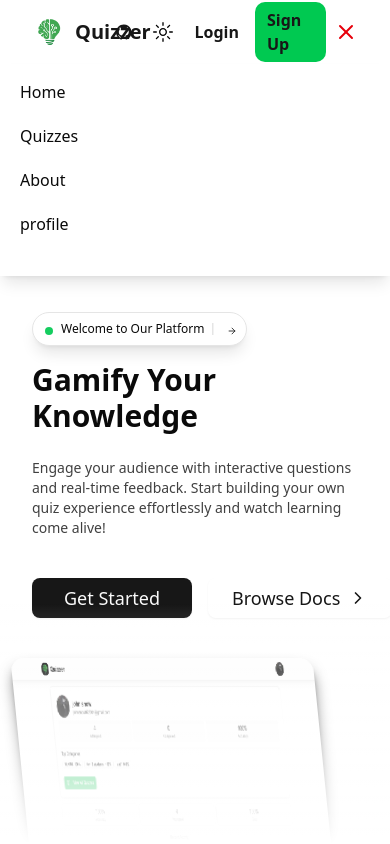
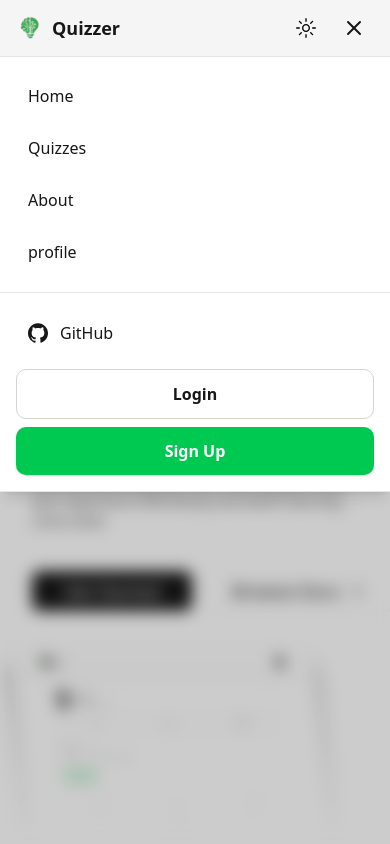
Before and after one commit to Dhruv7Tripathi/quizzer-template, a Next.js app: page / in a window 390 px wide. Both pictures are taken after a click on the button 346 px from the left and 32 px from the top of the page. Shown: the top 844 px of the page. Built offline with nearby package versions, Linux system fonts and the light colour scheme.

Commit message:
feat: enhance footer layout and styling for improved mobile responsiveness and accessibility; refactor navbar for better mobile menu handling; update hero section for improved spacing and accessibility; clean up unused imports in feature and pricing components

```diff
--- a/components/landingpage/heroSection.tsx
+++ b/components/landingpage/heroSection.tsx
@@ -131,7 +131,7 @@ export default function LandingPage() {
       </div>
       <section className="py-16 mt-24 sm:py-20 bg-white dark:bg-black">
         <div className="max-w-8xl mx-auto px-6 sm:px-12">
-          <div className=" flex flex-row mx-24 px-4 sm:text-left mb-12">
+          <div className=" flex flex-row mx-24 px-4 sm:text-left mb-24">
             <h1 className="text-3xl max-w-xl sm:text-4xl text-neutral-950 dark:text-neutral-50 md:text-5xl font-bold mb-4">
               Trusted by Users Worldwide
             </h1>
@@ -160,7 +160,7 @@ export default function LandingPage() {
           <div className="container px-4 sm:px-6 lg:px-8">
             <div className="text-center mb-12">
               <h2 className="text-2xl text-neutral-950 dark:text-neutral-50 sm:text-3xl font-bold md:text-4xl mb-4">
-                FAQ's
+                Frequently Asked Questions
               </h2>
             </div>
 
@@ -194,7 +194,6 @@ export default function LandingPage() {
         <CtaSection />
       </div>
       <Footer />
-      {/* <FeedbackButton /> */}
     </div>
   )
 }
--- a/components/landingpage/navbar.tsx
+++ b/components/landingpage/navbar.tsx
@@ -1,11 +1,12 @@
 'use client'
-import React, { useState } from 'react';
+import React, { useState, useEffect } from 'react';
 import Link from 'next/link';
 import Image from 'next/image';
 import { Menu, X } from 'lucide-react';
 import { navItems } from '@/contants';
 import { Themetoggle } from '../ui/themetoggle';
 import { SiGithub } from "react-icons/si";
+
 const Navbar = () => {
   const [isOpen, setIsOpen] = useState(false);
 
@@ -13,95 +14,176 @@ const Navbar = () => {
     setIsOpen(!isOpen);
   };
 
+  // Close mobile menu when clicking outside or on escape
+  useEffect(() => {
+    const handleEscape = (e: KeyboardEvent) => {
+      if (e.key === 'Escape') {
+        setIsOpen(false);
+      }
+    };
+
+    const handleClickOutside = (e: MouseEvent) => {
+      if (isOpen && !(e.target as HTMLElement).closest('.mobile-menu-container')) {
+        setIsOpen(false);
+      }
+    };
+
+    if (isOpen) {
+      document.addEventListener('keydown', handleEscape);
+      document.addEventListener('click', handleClickOutside);
+      // Prevent body scroll when menu is open
+      document.body.style.overflow = 'hidden';
+    }
+
+    return () => {
+      document.removeEventListener('keydown', handleEscape);
+      document.removeEventListener('click', handleClickOutside);
+      document.body.style.overflow = 'unset';
+    };
+  }, [isOpen]);
+
   return (
-    <nav className="z-50 bg-white dark:bg-black w-full  shadow-lg shadow-neutral-600/5 backdrop-blur-lg px-4 lg:px-8">
-      <div className=" mx-auto px-4 sm:px-6 lg:px-8">
-        <div className="flex justify-between items-center h-16">
-          <div className="flex items-center">
+    <>
+      <nav className="sticky top-0 z-50 bg-white/80 dark:bg-black/80 w-full backdrop-blur-lg border-b border-neutral-200 dark:border-neutral-800">
+        <div className="max-w-7xl mx-auto px-4 sm:px-6 lg:px-8">
+          <div className="flex justify-between items-center h-14 sm:h-16">
+
+            {/* Logo Section */}
+            <div className="flex items-center flex-shrink-0">
               <Link
                 href="/"
                 className="flex items-center space-x-2 group"
               >
                 <Image
                   src="/logo.png"
-                width={35}
-                height={35}
+                  width={28}
+                  height={28}
                   priority={true}
                   alt="Quizzer Logo"
-                className="rounded-xl group-hover:scale-110 transition-transform"
+                  className="rounded-xl group-hover:scale-110 transition-transform sm:w-8 sm:h-8"
                 />
-              <span className="text-xl font-bold text-neutral-900 dark:text-neutral-50 group-hover:text-black dark:group-hover:text-white transition-colors">
+                <span className="text-lg sm:text-xl font-bold text-neutral-900 dark:text-neutral-50 group-hover:text-black dark:group-hover:text-white transition-colors">
                   Quizzer
                 </span>
               </Link>
             </div>
 
-          <div className="hidden md:flex space-x-6">
+            {/* Desktop Navigation */}
+            <div className="hidden md:flex items-center space-x-6">
               {navItems.map((item) => (
                 <Link
                   key={item.name}
                   href={item.href}
-                className="flex items-center text-neutral-900 dark:text-white hover:text-green-400 transition-colors group"
+                  className="text-neutral-900 dark:text-white hover:text-green-400 transition-colors font-medium group"
                 >
                   <span className="group-hover:underline">{item.name}</span>
                 </Link>
               ))}
             </div>
-          <div className="flex items-center space-x-4">
 
-            <SiGithub size={20} className="text-neutral-900 dark:text-white" />
+            {/* Desktop Right Section */}
+            <div className="hidden md:flex items-center space-x-3">
+              <Link
+                href="https://github.com/Dhruv7Tripathi"
+                target="_blank"
+                rel="noopener noreferrer"
+                className="p-2 text-neutral-900 dark:text-white hover:text-green-400 transition-colors"
+                aria-label="GitHub Profile"
+              >
+                <SiGithub size={20} />
+              </Link>
               <Themetoggle />
-            <Link href={"/#"} className="text-neutral-900 dark:text-white font-semibold rounded-3xl">
+              <Link
+                href="/#"
+                className="text-neutral-900 dark:text-white font-semibold hover:text-green-400 transition-colors px-3 py-2"
+              >
                 Login
               </Link>
               <Link
-              href={"/#"}
-              className="text-neutral-900 dark:text-white font-semibold px-3 py-1.5 bg-green-500 hover:text-white transition-colors rounded-lg"
+                href="/#"
+                className="text-white font-semibold px-4 py-2 bg-green-500 hover:bg-green-600 transition-colors rounded-lg shadow-sm"
               >
                 Sign Up
               </Link>
             </div>
 
-          <div className="md:hidden">
+            {/* Mobile Right Section */}
+            <div className="flex md:hidden items-center space-x-2">
+              <Themetoggle />
               <button
                 onClick={toggleMenu}
-              className="p-2 rounded-md hover:bg-green-400 dark:hover:bg-green-700 transition-colors"
+                className="mobile-menu-container p-2 rounded-md text-neutral-900 dark:text-white hover:bg-neutral-100 dark:hover:bg-neutral-800 transition-colors touch-manipulation"
                 aria-label="Toggle menu"
+                aria-expanded={isOpen}
               >
                 {isOpen ? (
-                <X className="h-6 w-6 text-destructive" />
+                  <X className="h-6 w-6" />
                 ) : (
                   <Menu className="h-6 w-6" />
                 )}
               </button>
             </div>
           </div>
+        </div>
+      </nav>
 
+      {/* Mobile Menu Overlay */}
       {isOpen && (
-          <div className="md:hidden absolute left-0 right-0 bg-white dark:bg-zinc-950/95 backdrop-blur-lg shadow-lg">
-            <div className="px-2 pt-2 pb-3 space-y-1">
+        <div className="md:hidden fixed inset-0 z-40 bg-black/20 backdrop-blur-sm">
+          <div
+            className="mobile-menu-container absolute top-14 sm:top-16 left-0 right-0 bg-white dark:bg-black border-b border-neutral-200 dark:border-neutral-800 shadow-lg max-h-[calc(100vh-3.5rem)] overflow-y-auto"
+            onClick={(e) => e.stopPropagation()}
+          >
+            {/* Mobile Navigation Links */}
+            <div className="px-4 py-4 space-y-1">
               {navItems.map((item) => (
                 <Link
                   key={item.name}
                   href={item.href}
-                  className="flex items-center px-3 py-2 rounded-md text-base font-medium hover:bg-gray-100 dark:hover:bg-gray-800 transition-colors group"
+                  className="flex items-center px-3 py-3 rounded-lg text-base font-medium text-neutral-900 dark:text-white hover:bg-neutral-100 dark:hover:bg-neutral-800 transition-colors touch-manipulation"
                   onClick={() => setIsOpen(false)}
                 >
                   {item.name}
                 </Link>
               ))}
-              <div className="px-3 py-2">
-                {/* {session?.user ? (
-                  <UserAccountNav user={session.user} />
-                ) : (
-                  <SignInButton text="Sign In" />
-                )} */}
+            </div>
+
+            {/* Mobile Actions Section */}
+            <div className="px-4 py-4 border-t border-neutral-200 dark:border-neutral-800 space-y-3">
+              {/* GitHub Link */}
+              <Link
+                href="https://github.com/Dhruv7Tripathi"
+                target="_blank"
+                rel="noopener noreferrer"
+                className="flex items-center space-x-3 px-3 py-3 rounded-lg text-base font-medium text-neutral-900 dark:text-white hover:bg-neutral-100 dark:hover:bg-neutral-800 transition-colors touch-manipulation"
+                onClick={() => setIsOpen(false)}
+              >
+                <SiGithub size={20} />
+                <span>GitHub</span>
+              </Link>
+
+              {/* Auth Buttons */}
+              <div className="space-y-2">
+                <Link
+                  href="/#"
+                  className="block w-full text-center px-4 py-3 text-neutral-900 dark:text-white font-semibold border border-neutral-300 dark:border-neutral-600 hover:bg-neutral-100 dark:hover:bg-neutral-800 transition-colors rounded-lg touch-manipulation"
+                  onClick={() => setIsOpen(false)}
+                >
+                  Login
+                </Link>
+                <Link
+                  href="/#"
+                  className="block w-full text-center px-4 py-3 text-white font-semibold bg-green-500 hover:bg-green-600 transition-colors rounded-lg shadow-sm touch-manipulation"
+                  onClick={() => setIsOpen(false)}
+                >
+                  Sign Up
+                </Link>
+              </div>
             </div>
           </div>
         </div>
       )}
-      </div>
-    </nav>
+    </>
   );
 };
 
--- a/components/ui/animated-card-chart.tsx
+++ b/components/ui/animated-card-chart.tsx
@@ -18,7 +18,7 @@ export function cn(...inputs: ClassValue[]) {
 
 // --- Card Components ---
 
-interface CardProps extends React.HTMLAttributes<HTMLDivElement> { }
+type CardProps = React.HTMLAttributes<HTMLDivElement>;
 export function AnimatedCard({ className, ...props }: CardProps) {
   return (
     <div
@@ -44,7 +44,7 @@ export function CardBody({ className, ...props }: CardProps) {
   )
 }
 
-interface CardTitleProps extends React.HTMLAttributes<HTMLHeadingElement> { }
+type CardTitleProps = React.HTMLAttributes<HTMLHeadingElement>;
 
 export function CardTitle({ className, ...props }: CardTitleProps) {
   return (
@@ -55,7 +55,7 @@ export function CardTitle({ className, ...props }: CardTitleProps) {
   )
 }
 
-interface CardDescriptionProps extends React.HTMLAttributes<HTMLParagraphElement> { }
+type CardDescriptionProps = React.HTMLAttributes<HTMLParagraphElement>;
 
 export function CardDescription({ className, ...props }: CardDescriptionProps) {
   return <p className={cn("text-sm text-neutral-500 dark:text-neutral-400", className)} {...props} />
--- a/components/ui/feature-section.tsx
+++ b/components/ui/feature-section.tsx
@@ -1,7 +1,6 @@
-import { User } from "lucide-react";
 import CardStatus from "../landingpage/card-status";
-import { SparklesCore } from "./sparkles";
-import AnimatedCardChart from "../landingpage/animated-card";
+// import { SparklesCore } from "./sparkles";
+// import AnimatedCardChart from "../landingpage/animated-card";
 import { AnimatedPin } from "../landingpage/3d-pin";
 import FrameworkAgnostic from "./framework-agnostic";
 import {
@@ -14,23 +13,23 @@ import {
 import { Visual3 } from "@/components/ui/animated-card-chart"
 
 function Feature() {
-  const SparklesSection = () => (
-    <div className="relative w-30 sm:w-[40rem] h-24 mx-auto">
-      <div className="absolute left-1/2 transform -translate-x-1/2 top-0 bg-gradient-to-r from-transparent via-green-500 to-transparent h-[2px] blur-sm w-3/4" />
-      <div className="absolute left-1/2 transform -translate-x-1/2 top-0 bg-gradient-to-r from-transparent via-green-500 to-transparent h-px w-3/4" />
-      <div className="absolute left-1/2 transform -translate-x-1/2 top-0 bg-gradient-to-r from-transparent via-green-300 to-transparent h-[5px] blur-sm w-1/4" />
-      <div className="absolute left-1/2 transform -translate-x-1/2 top-0 bg-gradient-to-r from-transparent via-green-300 to-transparent h-px w-1/4" />
-      <SparklesCore
-        background="transparent"
-        minSize={0.4}
-        maxSize={1}
-        particleDensity={1200}
-        className="w-full h-full"
-        particleColor="#FFFFFF"
-      />
-      <div className="absolute inset-0 w-full h-full bg-white dark:bg-black [mask-image:radial-gradient(350px_200px_at_top,transparent_20%,white)]"></div>
-    </div>
-  );
+  // const SparklesSection = () => (
+  //   <div className="relative w-30 sm:w-[40rem] h-24 mx-auto">
+  //     <div className="absolute left-1/2 transform -translate-x-1/2 top-0 bg-gradient-to-r from-transparent via-green-500 to-transparent h-[2px] blur-sm w-3/4" />
+  //     <div className="absolute left-1/2 transform -translate-x-1/2 top-0 bg-gradient-to-r from-transparent via-green-500 to-transparent h-px w-3/4" />
+  //     <div className="absolute left-1/2 transform -translate-x-1/2 top-0 bg-gradient-to-r from-transparent via-green-300 to-transparent h-[5px] blur-sm w-1/4" />
+  //     <div className="absolute left-1/2 transform -translate-x-1/2 top-0 bg-gradient-to-r from-transparent via-green-300 to-transparent h-px w-1/4" />
+  //     <SparklesCore
+  //       background="transparent"
+  //       minSize={0.4}
+  //       maxSize={1}
+  //       particleDensity={1200}
+  //       className="w-full h-full"
+  //       particleColor="#FFFFFF"
+  //     />
+  //     <div className="absolute inset-0 w-full h-full bg-white dark:bg-black [mask-image:radial-gradient(350px_200px_at_top,transparent_20%,white)]"></div>
+  //   </div>
+  // );
   return (
     <div className="w-full ">
       <div className="container mx-auto">
--- a/components/ui/pricing.tsx
+++ b/components/ui/pricing.tsx
@@ -1,6 +1,6 @@
 "use client";
 
-import { motion, useSpring } from "framer-motion";
+import { motion } from "framer-motion";
 import React, {
   useState,
   useRef,
@@ -9,7 +9,7 @@ import React, {
   useContext,
 } from "react";
 import Link from "next/link";
-import { Check, Star as LucideStar } from "lucide-react";
+import { Check } from "lucide-react";
 import NumberFlow from "@number-flow/react";
 import { Slot } from "@radix-ui/react-slot";
 import { cva, type VariantProps } from "class-variance-authority";
@@ -93,80 +93,80 @@ Button.displayName = "Button";
 
 // --- INTERACTIVE STARFIELD ---
 
-function Star({
-  mousePosition,
-  containerRef,
-}: {
-  mousePosition: { x: number | null; y: number | null };
-  containerRef: React.RefObject<HTMLDivElement>;
-}) {
-  const [initialPos] = useState({
-    top: `${Math.random() * 100}%`,
-    left: `${Math.random() * 100}%`,
-  });
+// function Star({
+//   mousePosition,
+//   containerRef,
+// }: {
+//   mousePosition: { x: number | null; y: number | null };
+//   containerRef: React.RefObject<HTMLDivElement>;
+// }) {
+//   const [initialPos] = useState({
+//     top: `${Math.random() * 100}%`,
+//     left: `${Math.random() * 100}%`,
+//   });
 
-  const springConfig = { stiffness: 100, damping: 15, mass: 0.1 };
-  const springX = useSpring(0, springConfig);
-  const springY = useSpring(0, springConfig);
+//   const springConfig = { stiffness: 100, damping: 15, mass: 0.1 };
+//   const springX = useSpring(0, springConfig);
+//   const springY = useSpring(0, springConfig);
 
-  useEffect(() => {
-    if (
-      !containerRef.current ||
-      mousePosition.x === null ||
-      mousePosition.y === null
-    ) {
-      springX.set(0);
-      springY.set(0);
-      return;
-    }
+//   useEffect(() => {
+//     if (
+//       !containerRef.current ||
+//       mousePosition.x === null ||
+//       mousePosition.y === null
+//     ) {
+//       springX.set(0);
+//       springY.set(0);
+//       return;
+//     }
 
-    const containerRect = containerRef.current.getBoundingClientRect();
-    const starX =
-      containerRect.left +
-      (parseFloat(initialPos.left) / 100) * containerRect.width;
-    const starY =
-      containerRect.top +
-      (parseFloat(initialPos.top) / 100) * containerRect.height;
+//     const containerRect = containerRef.current.getBoundingClientRect();
+//     const starX =
+//       containerRect.left +
+//       (parseFloat(initialPos.left) / 100) * containerRect.width;
+//     const starY =
+//       containerRect.top +
+//       (parseFloat(initialPos.top) / 100) * containerRect.height;
 
-    const deltaX = mousePosition.x - starX;
-    const deltaY = mousePosition.y - starY;
-    const distance = Math.sqrt(deltaX * deltaX + deltaY * deltaY);
+//     const deltaX = mousePosition.x - starX;
+//     const deltaY = mousePosition.y - starY;
+//     const distance = Math.sqrt(deltaX * deltaX + deltaY * deltaY);
 
-    const radius = 600; // Radius of magnetic influence
+//     const radius = 600; // Radius of magnetic influence
 
-    if (distance < radius) {
-      const force = 1 - distance / radius;
-      const pullX = deltaX * force * 0.5;
-      const pullY = deltaY * force * 0.5;
-      springX.set(pullX);
-      springY.set(pullY);
-    } else {
-      springX.set(0);
-      springY.set(0);
-    }
-  }, [mousePosition, initialPos, containerRef, springX, springY]);
+//     if (distance < radius) {
+//       const force = 1 - distance / radius;
+//       const pullX = deltaX * force * 0.5;
+//       const pullY = deltaY * force * 0.5;
+//       springX.set(pullX);
+//       springY.set(pullY);
+//     } else {
+//       springX.set(0);
+//       springY.set(0);
+//     }
+//   }, [mousePosition, initialPos, containerRef, springX, springY]);
 
-  return (
-    <motion.div
-      className="absolute bg-foreground rounded-full"
-      style={{
-        top: initialPos.top,
-        left: initialPos.left,
-        width: `${1 + Math.random() * 2}px`,
-        height: `${1 + Math.random() * 2}px`,
-        x: springX,
-        y: springY,
-      }}
-      initial={{ opacity: 0 }}
-      animate={{ opacity: [0, 1, 0] }}
-      transition={{
-        duration: 2 + Math.random() * 3,
-        repeat: Infinity,
-        delay: Math.random() * 5,
-      }}
-    />
-  );
-}
+//   return (
+//     <motion.div
+//       className="absolute bg-foreground rounded-full"
+//       style={{
+//         top: initialPos.top,
+//         left: initialPos.left,
+//         width: `${1 + Math.random() * 2}px`,
+//         height: `${1 + Math.random() * 2}px`,
+//         x: springX,
+//         y: springY,
+//       }}
+//       initial={{ opacity: 0 }}
+//       animate={{ opacity: [0, 1, 0] }}
+//       transition={{
+//         duration: 2 + Math.random() * 3,
+//         repeat: Infinity,
+//         delay: Math.random() * 5,
+//       }}
+//     />
+//   );
+// }
 
 // Interfaces
 interface PricingPlan {
@@ -204,7 +204,7 @@ export function PricingSection({
 }: PricingSectionProps) {
   const [isMonthly, setIsMonthly] = useState(true);
   const containerRef = useRef<HTMLDivElement>(null);
-  const [mousePosition, setMousePosition] = useState<{
+  const [, setMousePosition] = useState<{
     x: number | null;
     y: number | null;
   }>({ x: null, y: null });
--- a/package.json
+++ b/package.json
@@ -1,5 +1,5 @@
 {
-  "name": "temp1",
+  "name": "quizzer-template",
   "version": "0.1.0",
   "private": true,
   "scripts": {
```
Also changed, not shown: components/landingpage/footer.tsx (+38 -26 lines). Lines whose indentation alone changed are shown as unchanged.
